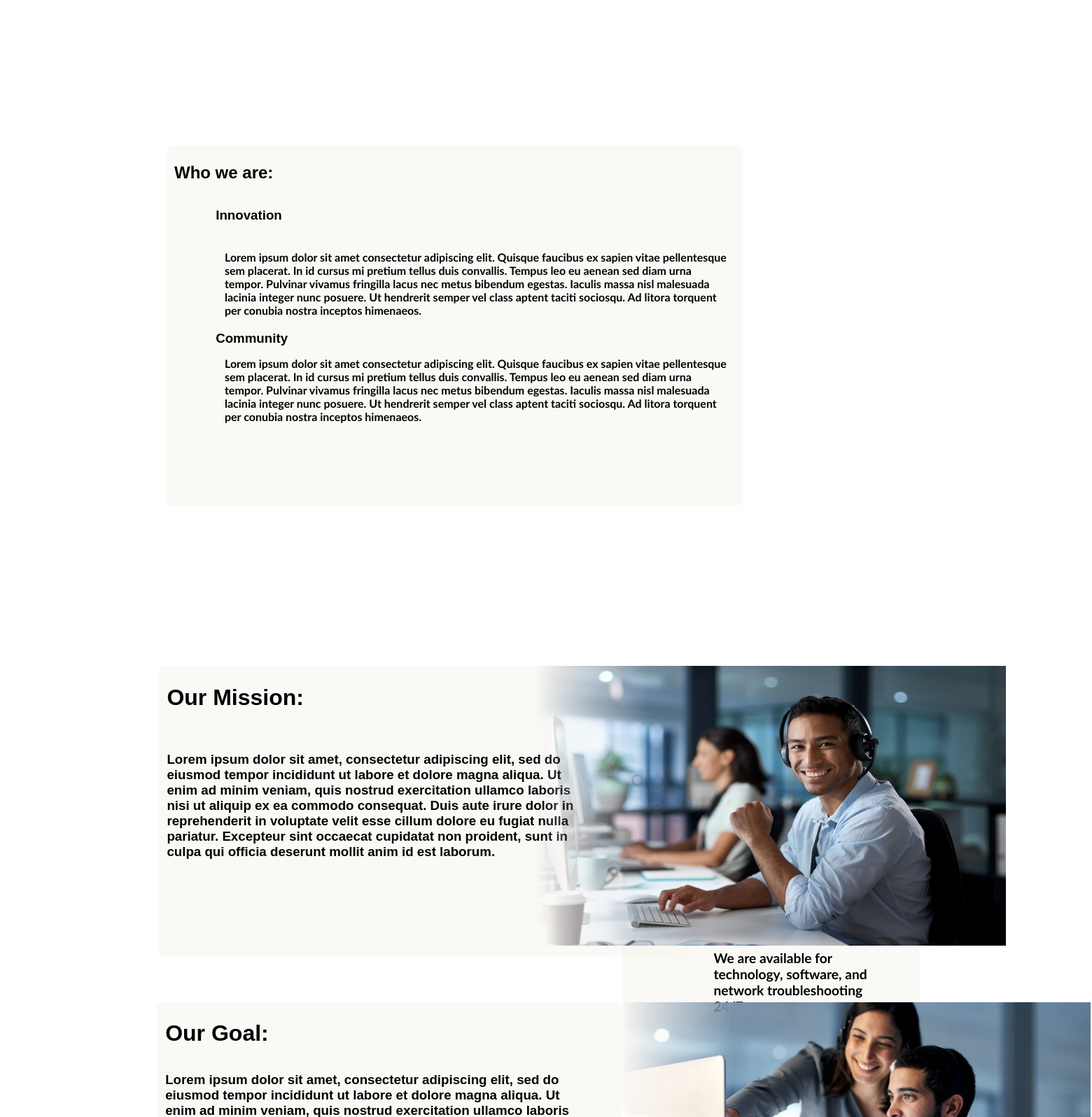
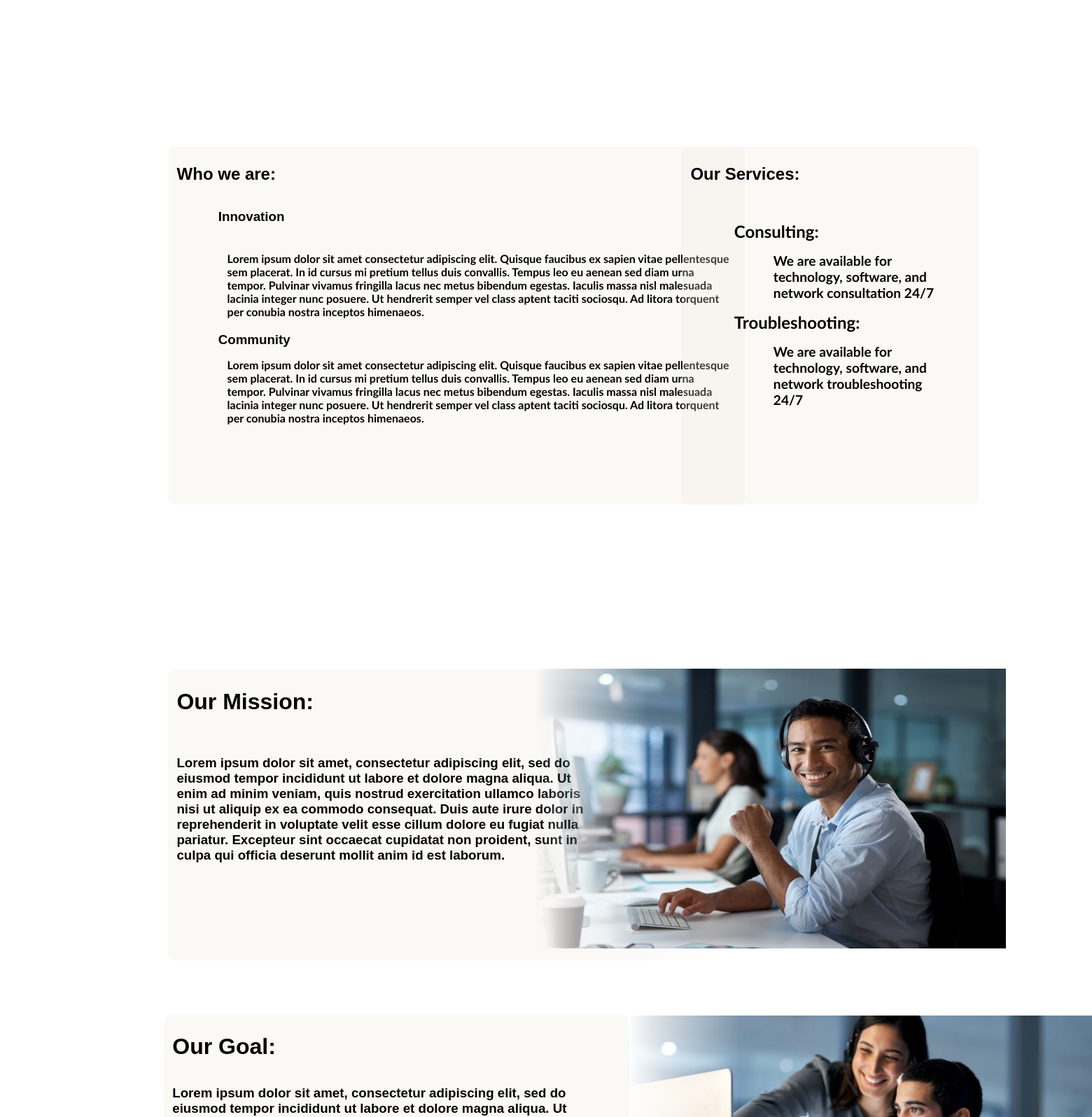
Before and after one commit to SwinTechCOS10026/project2, a PHP site: page /project1/index.html in a window 1560 px wide; the page is wider, and only the part inside the window is pictured. Shown: the part 789-2386 px from the top of that part at 70% size. Run offline with PHP 8.4, Linux system fonts and the light colour scheme.

Commit message:
extra stuff

```diff
--- a/project1/apply.html
+++ b/project1/apply.html
@@ -158,7 +158,7 @@
 
         <input type="checkbox" id="jobs-contact-toggle" class="jobs-contact-toggle" hidden>
 
-        <label for="jobs-contact-toggle" class="jobs-contact-btn" aria-label="Open Contact Form">
+        <label for="contact-toggle" class="jobs-contact-btn" aria-label="Open Contact Form">
           <span class="jobs-contact-icon">💬</span>
         </label>
 
--- a/project1/index.html
+++ b/project1/index.html
@@ -95,6 +95,7 @@ Lorem ipsum dolor sit amet consectetur adipiscing elit. Quisque faucibus ex sapi
                     </h3>
                 </fieldset>
             </fieldset>
+            <fieldset class="master-mission-statement-fieldset">
                 <fieldset class="mission-statement-fieldset">
                     <h1 id="company-description-heading">
                         Our Mission:
@@ -104,6 +105,8 @@ Lorem ipsum dolor sit amet consectetur adipiscing elit. Quisque faucibus ex sapi
                     </h3>
                 </fieldset>
                 <img src="/stylesheets/images/index_img/community-tech-help.jpg" alt="IT Consultant smiling" id="tech-help-img1">
+            </fieldset>
+            <fieldset class="master-goal-statement-fieldset">
                 <fieldset class="goal-statement-fieldset">
                     <h1 id="company-description-heading">
                         Our Goal:
@@ -113,6 +116,7 @@ Lorem ipsum dolor sit amet consectetur adipiscing elit. Quisque faucibus ex sapi
                     </h3>
                 </fieldset>
                 <img src="/stylesheets/images/index_img/community-tech-help-2.jpg" alt="IT Consultant smiling" id="tech-help-img2">
+            </fieldset>
         </main>
         <!-- Footer -->
         <footer id="footer">
--- a/project1/jobs.html
+++ b/project1/jobs.html
@@ -32,9 +32,9 @@
     <!--------------------------- working experience --------------------------->
     <section class="job-working-experience">
       <!-- Hidden Radio Buttons -->
-      <input checked="" hidden="" id="exp-1" name="experience-toggle1" type="radio" />
-      <input hidden="" id="exp-2" name="experience-toggle2" type="radio" />
-      <input hidden="" id="exp-3" name="experience-toggle3" type="radio" />
+      <input checked="" hidden="" id="exp-1" name="experience-toggle" type="radio" />
+      <input hidden="" id="exp-2" name="experience-toggle" type="radio" />
+      <input hidden="" id="exp-3" name="experience-toggle" type="radio" />
       <!-- Item Wrapper -->
       <div class="job-working-experience-items">
         <!-- Item 1 -->
--- a/stylesheets/styles.css
+++ b/stylesheets/styles.css
@@ -316,6 +316,7 @@ h3 {
   width: 99.57%;
   height: 800px;
   transform: translate(-1%, -1.3%);
+  display: flexbox;
 }
 .company-description-fieldset-left{
   margin-top: 8%;
@@ -323,17 +324,16 @@ h3 {
   border: 0px solid #eee6db;
   float: left;
   width: 50rem;
-  height: 500px;
+  height: 31rem;
   background-blend-mode: normal;
   border-radius: 10px;
 	animation-name: fadeInOpacity;
 	animation-iteration-count: 1;
 	animation-timing-function: ease-in;
 	animation-duration: 2s;
-
   margin-left: 15%;
-
   margin-bottom: 15%;
+  position: absolute;
 }
 .company-description-fieldset-right{
   margin-top: 8%;
@@ -341,15 +341,15 @@ h3 {
   border: 0px solid #eee6db;
   float: right;
   width: 25rem;
-  height: 500px;
-  background-blend-mode: normal;
+  height: 31rem;
   border-radius: 10px;
 	animation-name: fadeInOpacity;
 	animation-iteration-count: 1;
 	animation-timing-function: ease-in;
 	animation-duration: 3s;
   margin-right: 15%;
-  margin-bottom: 15%;
+  margin-left: 62%;
+  position: absolute;
 }
 @keyframes fadeInOpacity {
 	0% {
@@ -446,6 +446,10 @@ h3 {
 	}
 }
 /* mission statement */
+.master-mission-statement-fieldset{
+  border: 0px solid  #eee6db41;
+  margin-top: auto;
+}
 .mission-statement-fieldset{
   margin-top: 3%;
   border: 0px solid #eee6db;
@@ -483,6 +487,9 @@ h3 {
   margin-left: 49%;
   mask-image: linear-gradient(to left, black calc(100% - 10rem), transparent 100%);
 
+}
+.master-goal-statement-fieldset{
+  border: 0px solid  #eee6db41;
 }
 .goal-statement-fieldset{
   border: 0px solid  #eee6db41;
```
Lines whose indentation alone changed are shown as unchanged.
